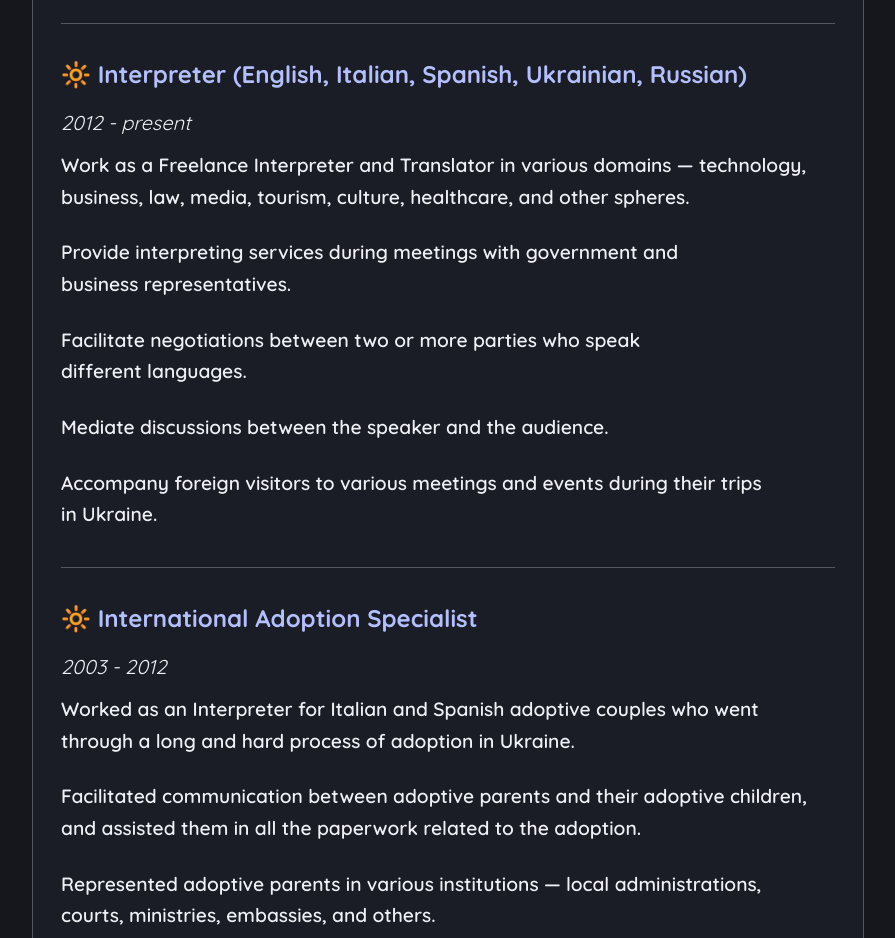
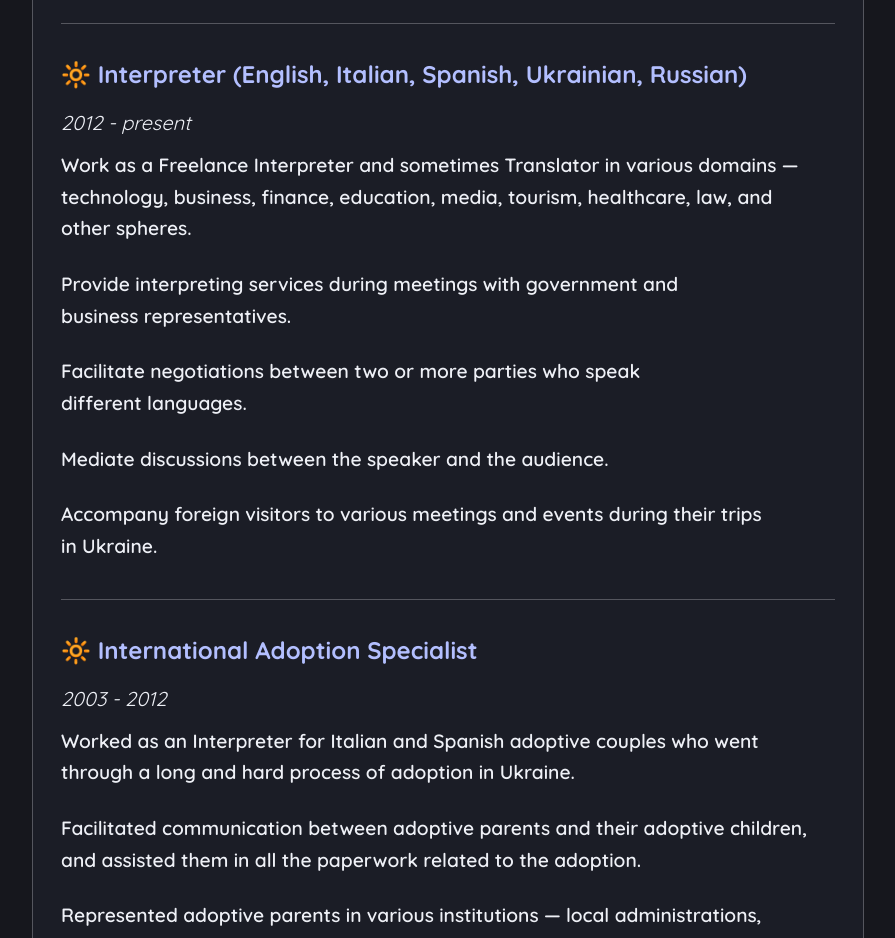
Before and after one commit to MilaZiabchenko/MILA_DEV-Website, a React (Vite) app: page /resume/interpreter in a window 1280 px wide. Shown: the part 1700-2638 px from the top of the page, without its empty margins (192-1087 px from the left). Built offline with nearby package versions, Linux system fonts and the light colour scheme.

Commit message:
Update Experience.tsx

```diff
--- a/src/pages/resume/Experience.tsx
+++ b/src/pages/resume/Experience.tsx
@@ -21,8 +21,8 @@ const Experience = ({
       <h4>🔆 Interpreter (English, Italian, Spanish, Ukrainian, Russian)</h4>
       <h5>2012 - present</h5>
       <p>
-        Work as a Freelance Interpreter and Translator in various domains —
-        technology, business, law, media, tourism, culture, healthcare, and
+        Work as a Freelance Interpreter and sometimes Translator in various domains —
+        technology, business, finance, education, media, tourism, healthcare, law, and
         other spheres.
       </p>
       <p>
```
